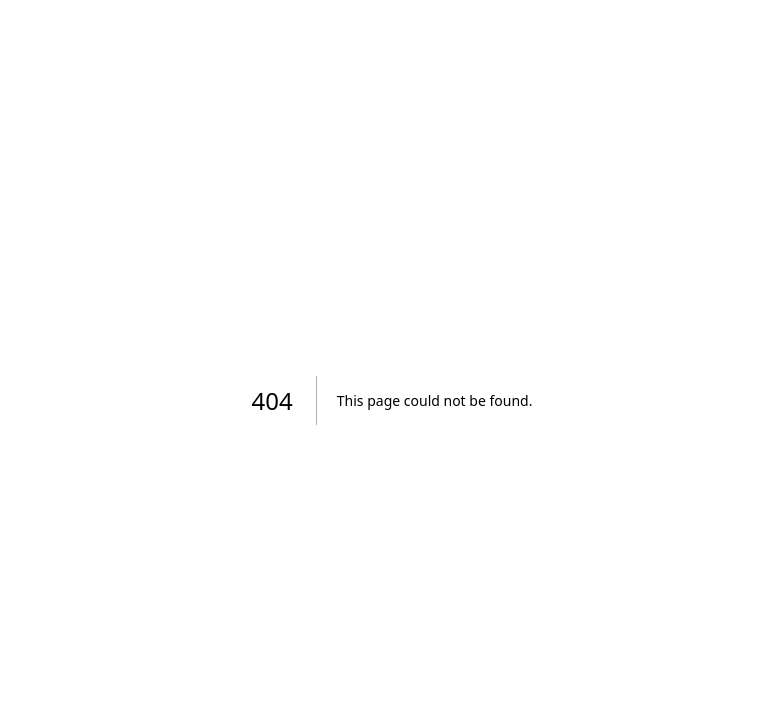
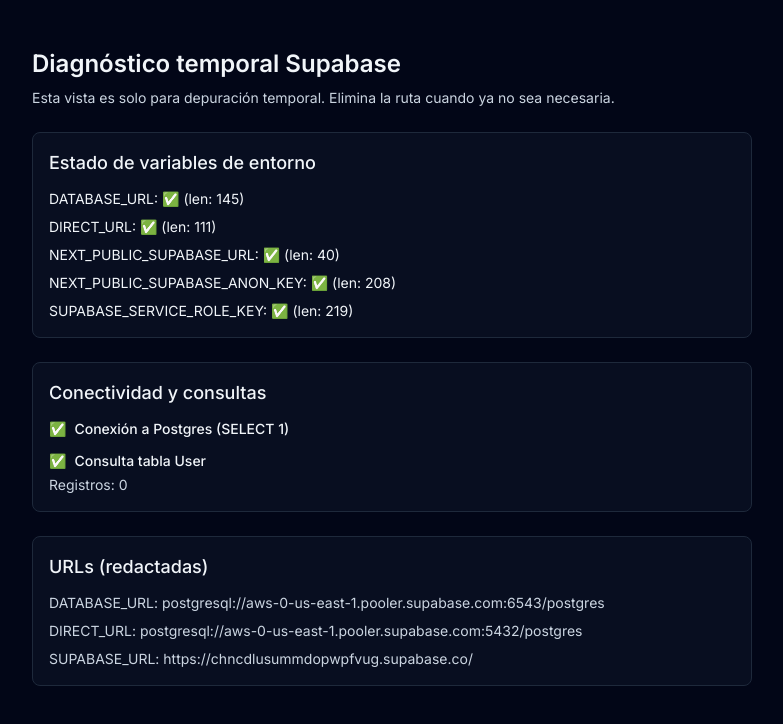
Before and after one commit to JMontes1986/GemelliPrintAgent, a Next.js app in the folder web/: page /diagnostico-supabase in a window 1280 px wide. Before the commit this address had no page. Shown: the top 724 px of the page, without its empty margins (248-1031 px from the left). Built offline with nearby package versions, Linux system fonts and the light colour scheme; no server answers; the database is empty.

Commit message:
Create page.tsx

```diff
--- /dev/null
+++ b/web/app/diagnostico-supabase/page.tsx
@@ -0,0 +1,105 @@
+import { prisma } from '@/lib/prisma'
+
+const envStatus = (value?: string) => ({
+  present: Boolean(value),
+  length: value ? value.length : 0
+})
+
+const redactUrl = (value?: string) => {
+  if (!value) return null
+  try {
+    const url = new URL(value)
+    return `${url.protocol}//${url.hostname}${url.port ? `:${url.port}` : ''}${url.pathname}`
+  } catch {
+    return 'formato_invalido'
+  }
+}
+
+const getDiagnostics = async () => {
+  const env = {
+    databaseUrl: envStatus(process.env.DATABASE_URL),
+    directUrl: envStatus(process.env.DIRECT_URL),
+    supabaseUrl: envStatus(process.env.NEXT_PUBLIC_SUPABASE_URL),
+    supabaseAnonKey: envStatus(process.env.NEXT_PUBLIC_SUPABASE_ANON_KEY),
+    supabaseServiceKey: envStatus(process.env.SUPABASE_SERVICE_ROLE_KEY)
+  }
+
+  const redacted = {
+    databaseUrl: redactUrl(process.env.DATABASE_URL),
+    directUrl: redactUrl(process.env.DIRECT_URL),
+    supabaseUrl: redactUrl(process.env.NEXT_PUBLIC_SUPABASE_URL)
+  }
+
+  const results: Array<{ label: string; ok: boolean; detail?: string }> = []
+
+  try {
+    await prisma.$queryRaw`SELECT 1`
+    results.push({ label: 'Conexión a Postgres (SELECT 1)', ok: true })
+  } catch (error) {
+    const message = error instanceof Error ? error.message : 'Error desconocido'
+    results.push({ label: 'Conexión a Postgres (SELECT 1)', ok: false, detail: message })
+  }
+
+  try {
+    const userCount = await prisma.user.count()
+    results.push({ label: 'Consulta tabla User', ok: true, detail: `Registros: ${userCount}` })
+  } catch (error) {
+    const message = error instanceof Error ? error.message : 'Error desconocido'
+    results.push({ label: 'Consulta tabla User', ok: false, detail: message })
+  }
+
+  return { env, redacted, results }
+}
+
+export default async function DiagnosticoSupabasePage() {
+  const diagnostics = await getDiagnostics()
+
+  return (
+    <main className="min-h-screen bg-slate-950 text-slate-100">
+      <div className="mx-auto flex w-full max-w-3xl flex-col gap-6 px-6 py-12">
+        <header className="space-y-2">
+          <h1 className="text-2xl font-semibold">Diagnóstico temporal Supabase</h1>
+          <p className="text-sm text-slate-300">
+            Esta vista es solo para depuración temporal. Elimina la ruta cuando ya no sea
+            necesaria.
+          </p>
+        </header>
+
+        <section className="rounded-lg border border-slate-800 bg-slate-900/50 p-4">
+          <h2 className="text-lg font-medium">Estado de variables de entorno</h2>
+          <ul className="mt-3 space-y-2 text-sm">
+            <li>DATABASE_URL: {diagnostics.env.databaseUrl.present ? '✅' : '❌'} (len: {diagnostics.env.databaseUrl.length})</li>
+            <li>DIRECT_URL: {diagnostics.env.directUrl.present ? '✅' : '❌'} (len: {diagnostics.env.directUrl.length})</li>
+            <li>NEXT_PUBLIC_SUPABASE_URL: {diagnostics.env.supabaseUrl.present ? '✅' : '❌'} (len: {diagnostics.env.supabaseUrl.length})</li>
+            <li>NEXT_PUBLIC_SUPABASE_ANON_KEY: {diagnostics.env.supabaseAnonKey.present ? '✅' : '❌'} (len: {diagnostics.env.supabaseAnonKey.length})</li>
+            <li>SUPABASE_SERVICE_ROLE_KEY: {diagnostics.env.supabaseServiceKey.present ? '✅' : '❌'} (len: {diagnostics.env.supabaseServiceKey.length})</li>
+          </ul>
+        </section>
+
+        <section className="rounded-lg border border-slate-800 bg-slate-900/50 p-4">
+          <h2 className="text-lg font-medium">Conectividad y consultas</h2>
+          <ul className="mt-3 space-y-3 text-sm">
+            {diagnostics.results.map((item) => (
+              <li key={item.label} className="space-y-1">
+                <div className="flex items-center gap-2">
+                  <span>{item.ok ? '✅' : '❌'}</span>
+                  <span className="font-medium">{item.label}</span>
+                </div>
+                {item.detail ? <p className="text-slate-300">{item.detail}</p> : null}
+              </li>
+            ))}
+          </ul>
+        </section>
+
+        <section className="rounded-lg border border-slate-800 bg-slate-900/50 p-4 text-sm text-slate-300">
+          <h2 className="text-lg font-medium text-slate-100">URLs (redactadas)</h2>
+          <ul className="mt-3 space-y-2">
+            <li>DATABASE_URL: {diagnostics.redacted.databaseUrl ?? 'N/D'}</li>
+            <li>DIRECT_URL: {diagnostics.redacted.directUrl ?? 'N/D'}</li>
+            <li>SUPABASE_URL: {diagnostics.redacted.supabaseUrl ?? 'N/D'}</li>
+          </ul>
+        </section>
+      </div>
+    </main>
+  )
+}
```
